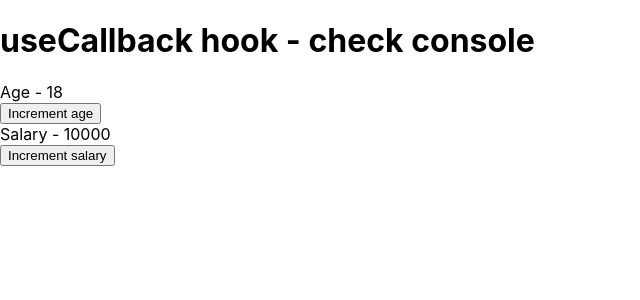
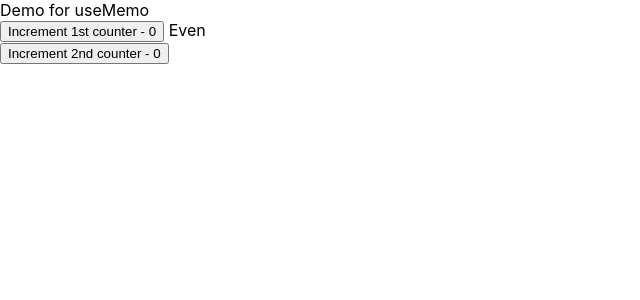
Before and after one commit to manoj633/react-revision, a React (Create React App) app: page / in a window 1280 px wide. Shown: the top 300 px of the page, without its empty margins (0-640 px from the left). Built offline with nearby package versions, Linux system fonts and the light colour scheme.

Commit message:
useMemo exmaple

```diff
--- a/src/App.js
+++ b/src/App.js
@@ -61,6 +61,7 @@ import ComponentB from "./components/useReducer Example/useReducer with useConte
 import ComponentD from "./components/useReducer Example/useReducer with useContext/ComponentD";
 import DisplayPost from "./components/useReducer Example/useReducer with data fetching/DisplayPost";
 import ParentComponentForCallback from "./components/useCallback Example/ParentComponentForCallback";
+import CounterForMemo from "./components/useMemo Example/CounterForMemo";
 
 const LazyAbout = React.lazy(() => import("./components/Router/About"));
 
@@ -229,7 +230,10 @@ function App() {
       {/* <DisplayPost /> */}
 
       {/* useCallback exmaple */}
-      <ParentComponentForCallback />
+      {/* <ParentComponentForCallback /> */}
+
+      {/* useMemo Example */}
+      <CounterForMemo />
     </div>
   );
 }
--- /dev/null
+++ b/src/components/useMemo Example/CounterForMemo.jsx
@@ -0,0 +1,38 @@
+import React, { useMemo, useState } from "react";
+
+function CounterForMemo() {
+  const [countOne, setCountOne] = useState(0);
+  const [countTwo, setCountTwo] = useState(0);
+
+  const incrementCountOne = () => {
+    setCountOne(countOne + 1);
+  };
+
+  const incrementCountTwo = () => {
+    setCountTwo(countTwo + 1);
+  };
+
+  const isEven = useMemo(() => {
+    let i = 0;
+    while (i < 200000000) i++;
+    return countOne % 2 === 0;
+  }, [countOne]);
+  return (
+    <div>
+      Demo for useMemo{" "}
+      <div>
+        <button type="button" onClick={incrementCountOne}>
+          Increment 1st counter - {countOne}
+        </button>{" "}
+        {isEven ? "Even" : "Odd"}
+      </div>
+      <div>
+        <button type="button" onClick={incrementCountTwo}>
+          Increment 2nd counter - {countTwo}
+        </button>
+      </div>
+    </div>
+  );
+}
+
+export default CounterForMemo;
```
